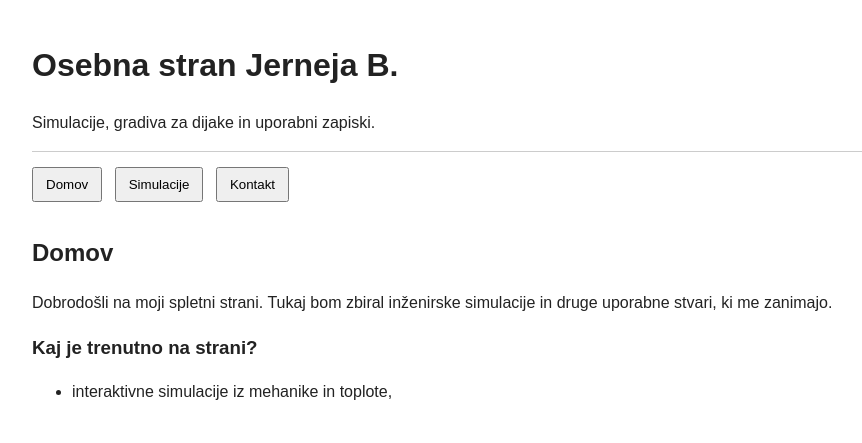
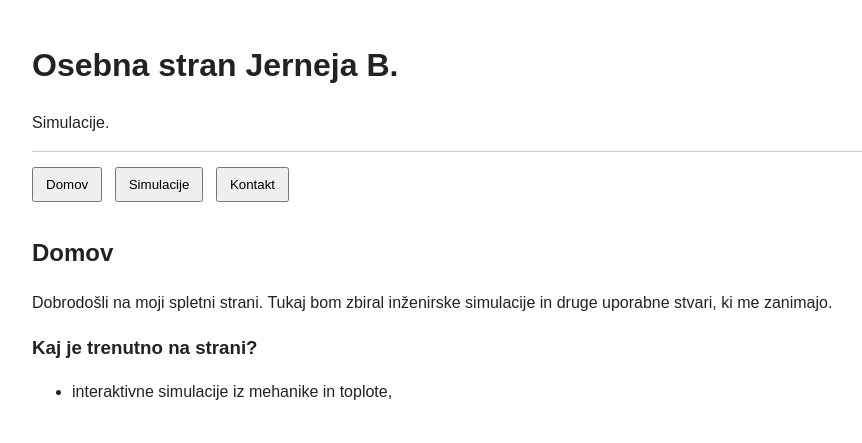
Before and after one commit to BetterCityEngineer/BetterCityEngineer.github.io, a plain HTML site: page index.html in a window 1280 px wide. Shown: the whole page, without its empty margins (133-995 px from the left). Drawn offline with Linux system fonts and the light colour scheme.

Commit message:
Update index.html

```diff
--- a/index.html
+++ b/index.html
@@ -9,7 +9,7 @@
 
 <header>
   <h1>Osebna stran Jerneja B.</h1>
-  <p>Simulacije, gradiva za dijake in uporabni zapiski.</p>
+  <p>Simulacije.</p>
 </header>
 
 <nav>
```
